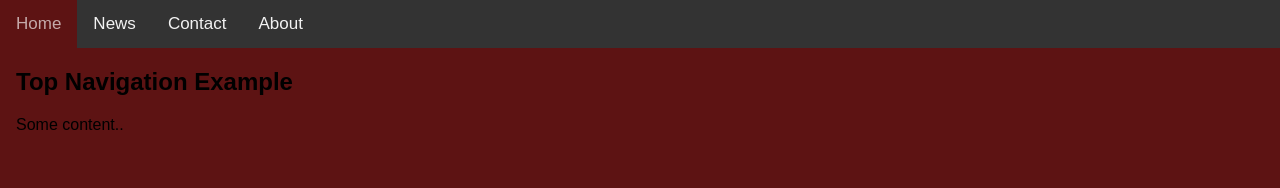
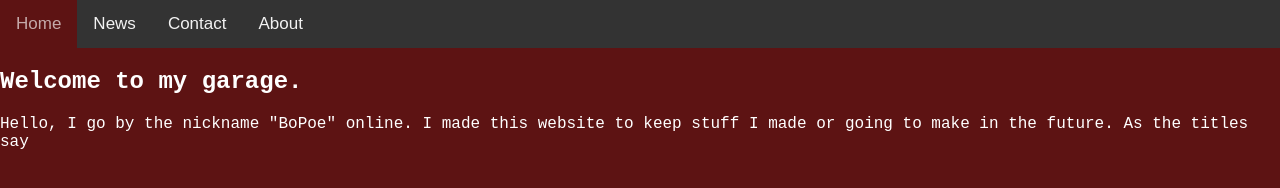
Before and after one commit to B0Poe/personal-website, a plain HTML site: page index.html in a window 1280 px wide. Drawn offline with Linux system fonts and the light colour scheme.

Commit message:
we making progress

```diff
--- a/index.html
+++ b/index.html
@@ -13,9 +13,9 @@
   <a href="#mods">About</a>
 </div>
 
-<div style="padding-left:16px">
-  <h2>Top Navigation Example</h2>
-  <p>Some content..</p>
+<div link="#home">
+  <h2 class="aboutp">Welcome to my garage.</h2>
+  <p class="aboutp">Hello, I go by the nickname "BoPoe" online. I made this website to keep stuff I made or going to make in the future. As the titles say</p>
 </div>
 
 <script src="script.js"></script>
--- a/script.js
+++ b/script.js
@@ -1,13 +1,9 @@
-// Get all the navigation links
 const navLinks = document.querySelectorAll('.topnav a');
 
-// Add click event listener to each link
 navLinks.forEach(link => {
     link.addEventListener('click', function() {
-        // Remove 'active' class from all links
         navLinks.forEach(nav => nav.classList.remove('active'));
 
-        // Add 'active' class to the clicked link
         this.classList.add('active');
     });
 });
--- a/style.css
+++ b/style.css
@@ -27,3 +27,8 @@ body {
     background-color: #5d1313ff;
     color: rgba(255, 255, 255, 0.638);
   }
+
+  .aboutp {
+    color: white;
+    font-family: 'Courier New', Courier, monospace;
+  }
```
